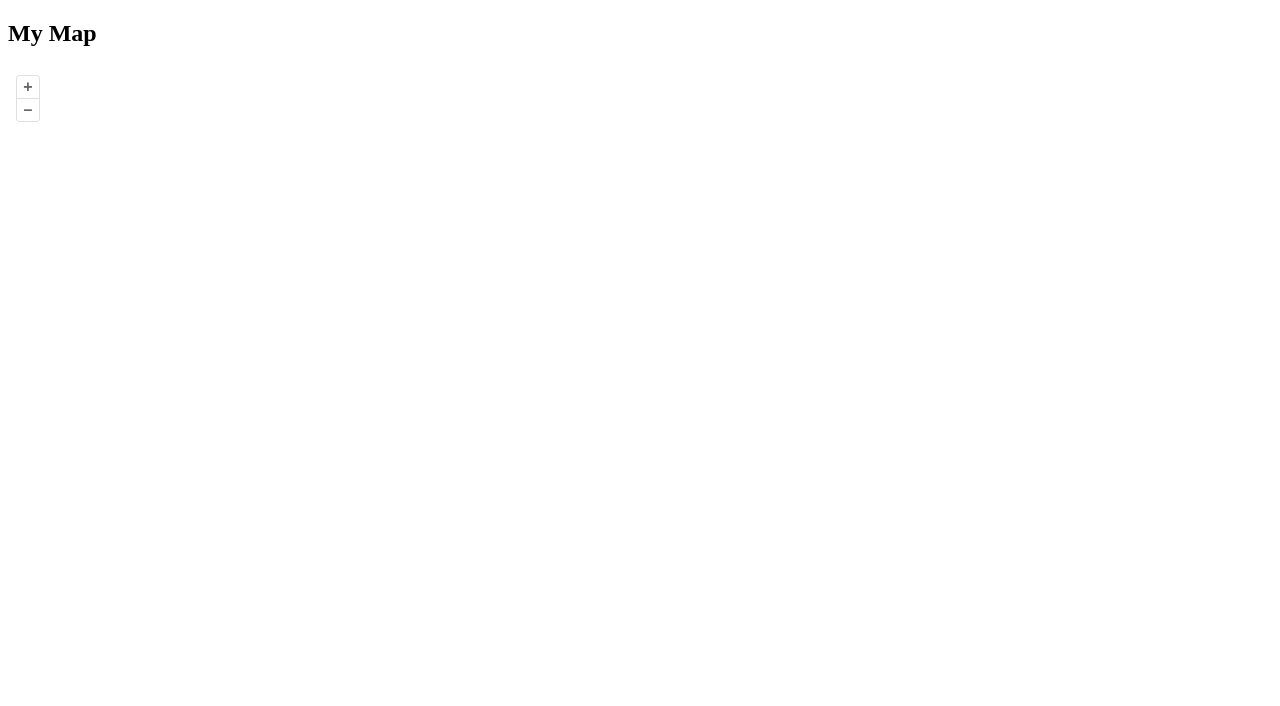
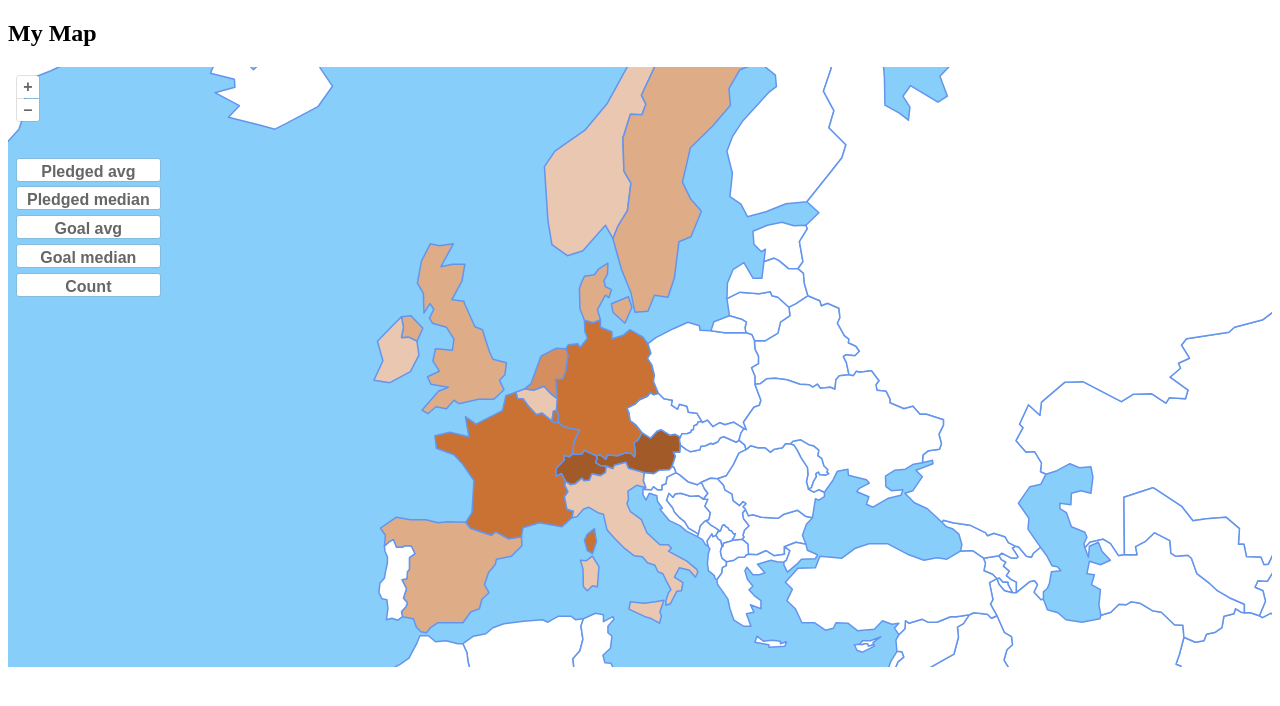
Before and after one commit to matthias-herrmann/kickstarter-statistics, a website built with webpack: page src/index.html in a window 1280 px wide. Built offline with nearby package versions, Linux system fonts and the light colour scheme; no server answers.

Commit message:
added DataMap

```diff
--- /dev/null
+++ b/src/DataMap.js
@@ -0,0 +1,97 @@
+import './styles/stylesheet.css';
+import 'ol/ol.css';
+import Map from 'ol/map';
+import Vector from 'ol/layer/vector';
+import VectorSource from 'ol/source/vector';
+import GeoJSONFormat from 'ol/format/geojson';
+import View from 'ol/view';
+import proj from 'ol/proj';
+import Style from 'ol/style/style';
+import Stroke from 'ol/style/stroke';
+import Fill from 'ol/style/fill';
+import control from 'ol/control';
+import Control from 'ol/control/control';
+import * as db from './DataManager';
+import * as d3Scale from "d3-scale";
+
+//todo map legend
+
+export const createColorScale = (key, colors) => {
+  const min = db.min(key),
+    max = db.max(key),
+    domain = [min, max];
+  return d3Scale.scaleQuantize()
+    .domain(domain)
+    .range(colors);
+};
+
+export const getCountryColors = (colorScale, key) => {
+  return db.countryToColors(country => colorScale(country[key]));
+};
+
+export const createVectorStyleFunction = countryColors => feature => new Style({
+  stroke: new Stroke({
+    color: 'cornflowerblue',
+    width: 1.5,
+  }),
+  fill: new Fill({
+    color: countryColors[feature.id_] || "white"
+  })
+});
+
+export const createNewVectorLayer = () => new Vector({
+  source: new VectorSource({
+    url: './assets/countries.geojson',
+    format: new GeoJSONFormat(),
+  }),
+});
+
+export const drawNewMap = (target, layers) => new Map({
+  layers: [
+    layers,
+  ],
+  target: "map",
+  view: new View({
+    center: proj.fromLonLat([13.41, 52.52]), //Germany
+    zoom: 4, //zoom constant
+    maxZoom: 5,
+    minZoom: 2,
+    extent: [-10018254, -10018254, 10018254, 10018254],
+  }),
+  controls: control.defaults({
+    rotate: false,
+    attribution: false,
+  }),
+});
+
+export const calcMapColors = (key, colorRange) => {
+  const colorScale = createColorScale(key, colorRange);
+  return getCountryColors(colorScale, key);
+};
+
+export const setMapColors = (countryColors, layer) => {
+  layer.setStyle(createVectorStyleFunction(countryColors))
+};
+
+//todo better name, rework!!
+export const createButtonControls = (textKeys, colors, layer) => {
+
+  const controlsContainer = document.createElement('div');
+  controlsContainer.className = "controls-container ol-unselectable";
+
+  Object.keys(textKeys).forEach(key => {
+    const container = document.createElement('div'),
+      button = document.createElement('button');
+    button.innerHTML = textKeys[key];
+    button.addEventListener('click', () => {
+      const colorScale = createColorScale(key, colors),
+        countryColors = getCountryColors(colorScale, key);
+      setMapColors(countryColors, layer);
+    });
+    container.className = 'category-container ol-control';
+    container.appendChild(button);
+    controlsContainer.appendChild(container);
+  });
+
+  return new Control({element: controlsContainer});
+};
--- a/src/main.js
+++ b/src/main.js
@@ -1,27 +1,36 @@
 import './styles/stylesheet.css';
 import 'ol/ol.css';
-import Map from 'ol/map';
-import Vector from 'ol/layer/vector';
-import VectorSource from 'ol/source/vector';
-import GeoJSONFormat from 'ol/format/geojson';
-import View from 'ol/view';
-import proj from 'ol/proj';
-import P from './popupMain';
+import * as DataMap from "./DataMap";
+import P from "./popupMain";
 
+const setMapColors = (colors, key, layer) => {
+  const countryColors = DataMap.calcMapColors(key, colors);
+  DataMap.setMapColors(countryColors, layer);
+};
 
-const olMap = new Map({
-	target: 'map',
-	layers: [
-		new Vector({
-			source: new VectorSource({
-				url: 'https://openlayers.org/en/v4.6.5/examples/data/geojson/countries.geojson',
-				format: new GeoJSONFormat()
-			}),
-		})
-	],
-	view: new View({
-		center: proj.fromLonLat([37.41, 20.82]),
-		zoom: 4
-	})
-});
-new P(olMap);
+const addMapControls = (map, layer, colors) => {
+  map.addControl(DataMap.createButtonControls({
+    "avg_pledged": "Pledged avg",
+    "median_pledged": "Pledged median",
+    "avg_goal": "Goal avg",
+    "median_goal": "Goal median",
+    "projects_count": "Count",
+  }, colors, layer));
+};
+
+const initMap = () => {
+  const target = "map",
+    colors = ["#F4E4D8", "#EAC7B0", "#DFAC88", "#D48E5F", "#C97234", "#A15A28", "#79421B", "#4F290E", "#231003"],
+    vecLayer = DataMap.createNewVectorLayer(),
+    map = DataMap.drawNewMap(target, vecLayer);
+  addMapControls(map, colors, vecLayer);
+  setMapColors(colors, "avg_pledged", vecLayer);
+  return map;
+};
+
+const init = () => {
+  const olMap = initMap();
+  new P(olMap);
+};
+
+init();
--- a/src/styles/stylesheet.css
+++ b/src/styles/stylesheet.css
@@ -1,7 +1,26 @@
 .map {
-  height: 600px;
-  width: 100%;
+    height: 600px;
+    width: 100%;
+    background-color: lightskyblue;
 }
+
+.controls-container {
+    position: absolute !important;
+    top: 5.375em;
+    left: .5em;
+}
+
+.category-container {
+    position: relative !important;
+    display: grid;
+    margin: 0.3em 0;
+}
+
+.category-container button {
+    width: auto !important;
+    padding: 10px !important;
+}
+
 .arrow_box {
   position: relative;
   background: #000;
```
